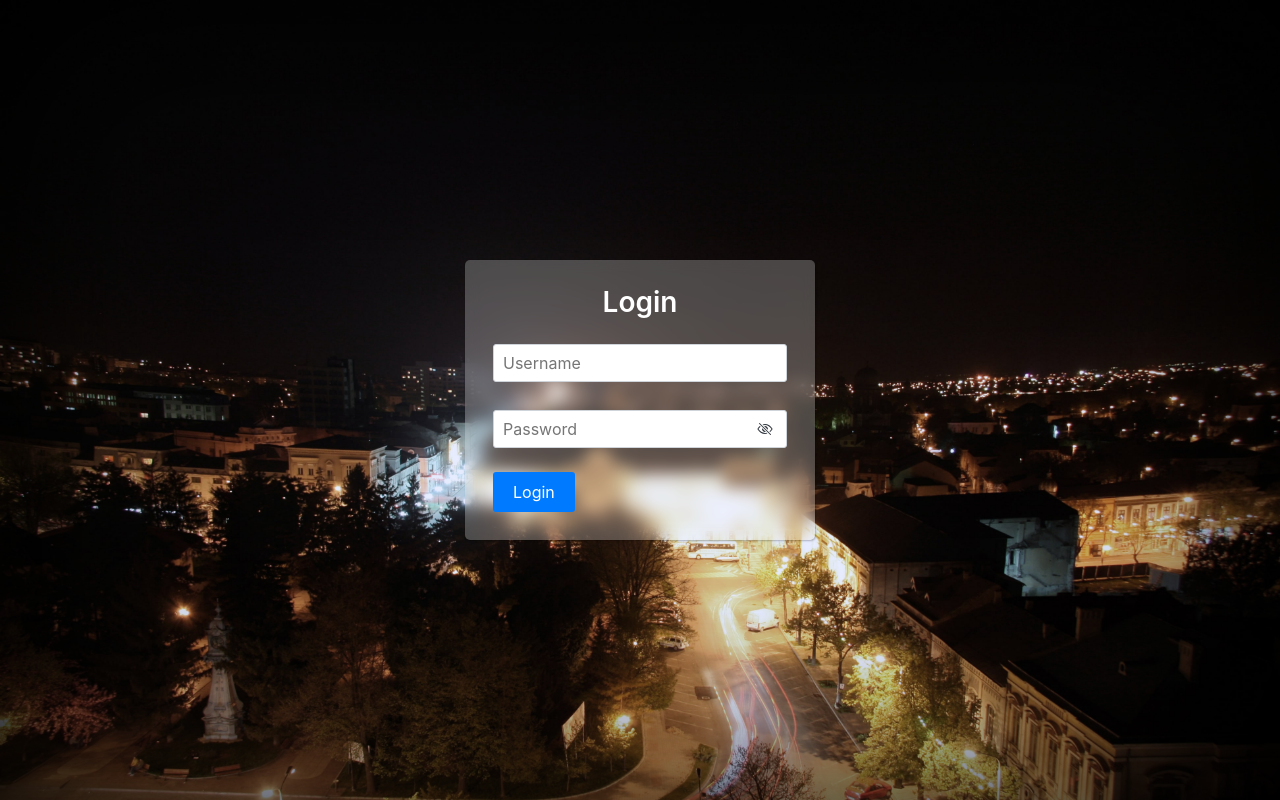
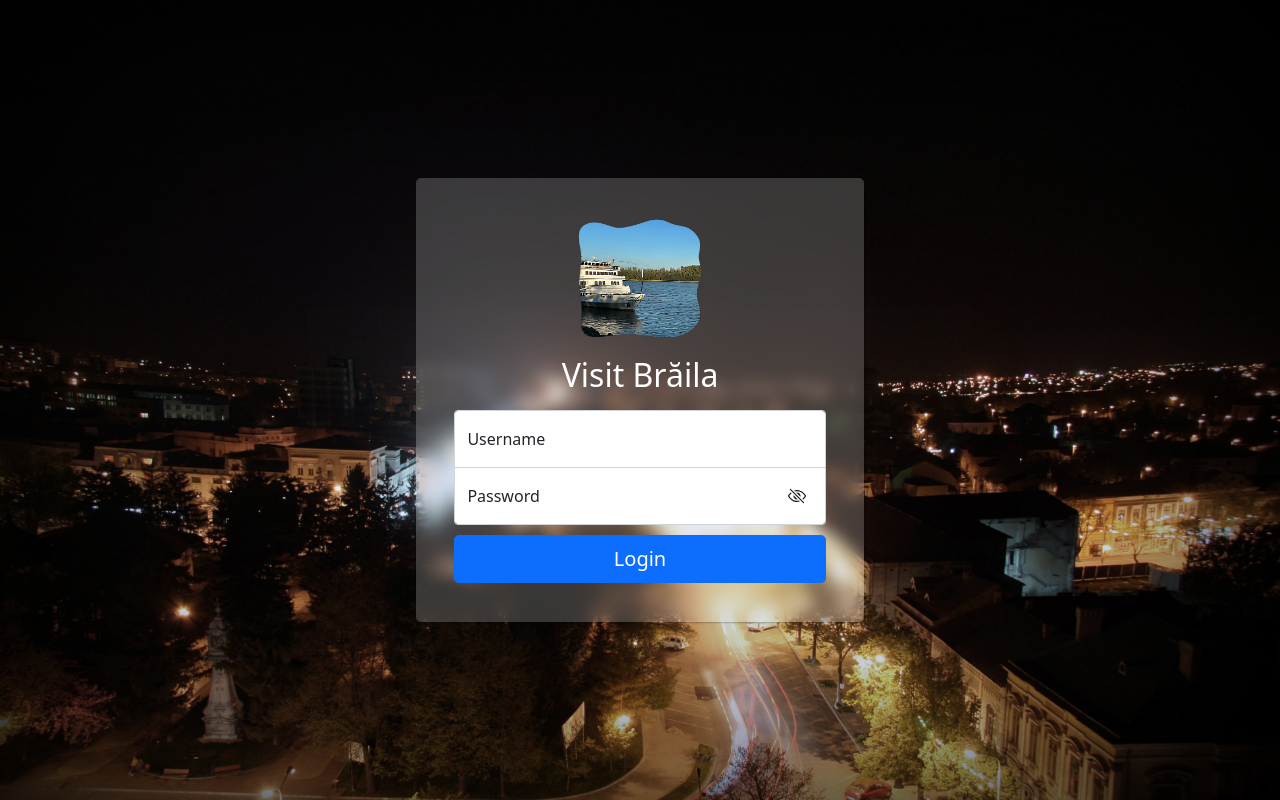
Before and after one commit to MoryokaV/Visit-Braila, a Flask app: page /login in a window 1280 px wide. Run offline with Flask 2, Linux system fonts and the light colour scheme.

Commit message:
use bootstrap in login page

```diff
--- a/backend/static/css/login.css
+++ b/backend/static/css/login.css
@@ -1,34 +1,49 @@
-.container {
+html {
+  	min-height: 100%;
+}
+
+body {
+  	min-height: 100vh;
+}
+
+body {
 	background-color:  var(--accent-color-light);
 	background-image: url("/static/media/assets/braila.jpg");
 	background-size: cover;
 	background-repeat: no-repeat;
 	background-position: top;
-    box-shadow: inset 0 0 20rem rgba(0, 0, 0, 1);
+  	box-shadow: inset 0 0 20rem rgba(0, 0, 0, 1);
+  	display: flex;
+  	align-items: center;
+  	padding: 2rem 1rem 2rem 1rem;
 }
 
-.form-content {
-	background-color: rgba(255, 255, 255, 0.25);
-	max-width: 35rem;
+.form-login {
+	background-color: rgba(255, 255, 255, 0.20);
+	max-width: 28rem;
 	width: 100%;
 	border-radius: 5px;
-	padding: 2.8rem;
+	padding: 2.4rem;
+  	margin: auto;
 	backdrop-filter: blur(8px);
 	-webkit-backdrop-filter: blur(8px);
 	box-shadow: 1px 1px 2px rgba(0, 0, 0, 0.25);
 }
 
-h1 {
-	font-size: 2.8rem;
-	font-weight: 600;
-	text-align: center;
-	margin-bottom: 2.8rem;
-	color: #fff;
+.form-login #user {
+  	margin-bottom: -1px;
+  	border-bottom-right-radius: 0;
+  	border-bottom-left-radius: 0;
 }
 
-.input-field{
-	position: relative;
-	margin-top: 2.8rem;
+.form-login #pass {
+ 	margin-bottom: 10px;
+  	border-top-left-radius: 0;
+  	border-top-right-radius: 0;
+}
+
+.form-login .form-floating:focus-within {
+  	z-index: 2;
 }
 
 .eye-icon {
@@ -36,12 +51,6 @@ h1 {
 	top: 50%;
 	right: 0.6rem;
 	transform: translate(-50%, -50%);
-	font-size: 1.6rem;
+	font-size: 1.2rem;
 	cursor: pointer;
 }
-
-.submit-btn {
-	width: 100%;
-	border-radius: 5px;
-	box-shadow: 1px 1px 2px rgba(0, 0, 0, 0.25);
-}
--- a/backend/templates/login.html
+++ b/backend/templates/login.html
@@ -11,25 +11,27 @@
     <script type="module" src="https://unpkg.com/ionicons@5.5.2/dist/ionicons/ionicons.esm.js"></script>
     <script type="module" src="static/js/login.js" defer></script>
 
-    <link rel="stylesheet" type="text/css" href="static/css/reset.css">
-    <link rel="stylesheet" type="text/css" href="static/css/style.css">
+    <link href="https://cdn.jsdelivr.net/npm/bootstrap@5.0.2/dist/css/bootstrap.min.css" rel="stylesheet" integrity="sha384-EVSTQN3/azprG1Anm3QDgpJLIm9Nao0Yz1ztcQTwFspd3yD65VohhpuuCOmLASjC" crossorigin="anonymous">
     <link rel="stylesheet" type="text/css" href="static/css/login.css">
   </head>
-  <body class="center container">
-    <section class="form-content">
-      <h1>Login</h1>
+  <body class="text-center">
+    <main class="form-login">
       <form>
-        <div class="input-field">
-          <input type="text" id="user" name="user" placeholder="Username" required />
+        <img class="mb-3 img-fluid" src="static/media/assets/icon.png" width="128" height="128">
+        <h1 class="h2 mb-3 text-white fw-semibold">Visit Brăila</h1>
+        <div class="form-floating">
+          <input type="text" class="form-control" id="user" name="user" placeholder="user" required />
+          <label class="floatingInput">Username</label>
         </div>
 
-        <div class="input-field">
-          <input type="password" id="pass" name="pass" placeholder="Password" required />
+        <div class="form-floating">
+          <input type="password" class="form-control" id="pass" name="pass" placeholder="password" required />
           <ion-icon name="eye-off-outline" class="eye-icon"></ion-icon>
+          <label class="floatingInput">Password</label>
         </div>
 
-        <button type="submit" class="btn primary-btn">Login</button>
+        <button type="submit" class="w-100 btn btn-lg btn-primary">Login</button>
       </form>
-    </section>
+    </main>
   </body>
 </html>
```
Also changed, not shown: backend/static/media/assets/icon.png (added).
